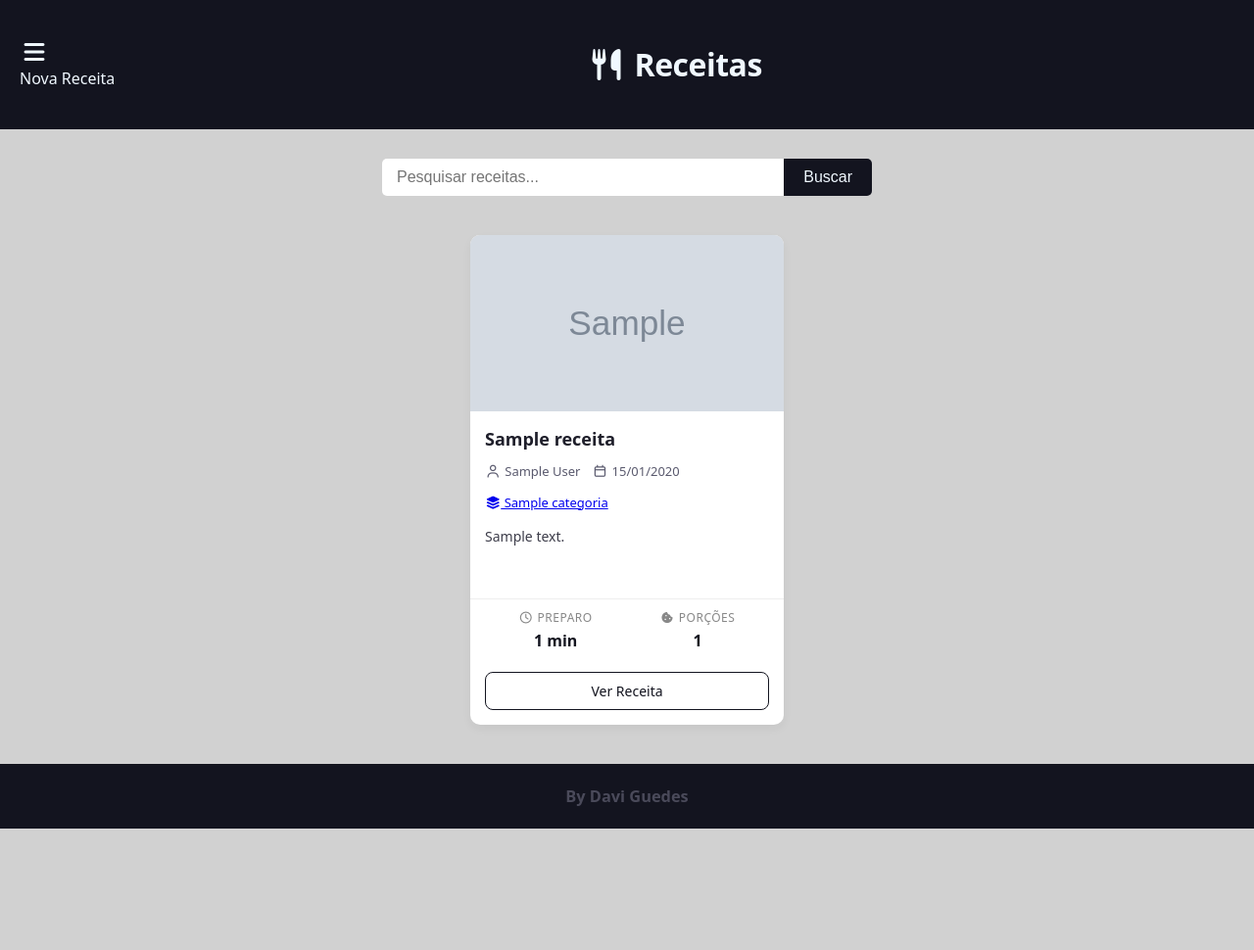
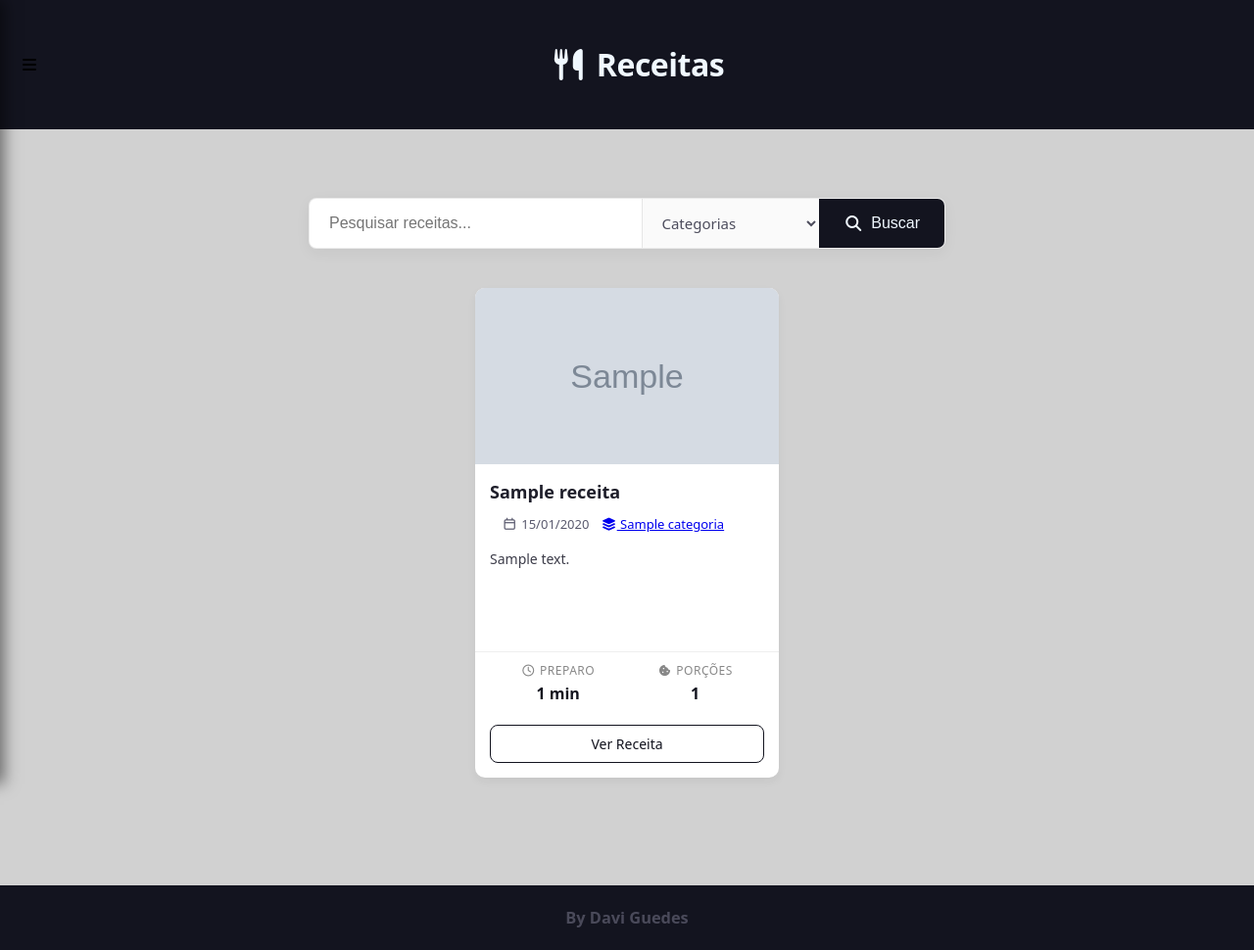
Before and after one commit to DaviGuedesNBRT/Cursos, a Django app: page / in a window 1280 px wide. Shown: the whole page at 98% size. Before the commit the page ends 846 px from the top, so only its background shows below. Run offline with Django 5.2, Linux system fonts and the light colour scheme; tables that the repository leaves empty hold one stand-in row (values such as "Sample post"); grey boxes marked "Sample" are stand-in pictures; some libraries are stand-ins or nearby versions.

Commit message:
fazendo coisa

```diff
--- a/curso_django/base_static/global/css/base_style.css
+++ b/curso_django/base_static/global/css/base_style.css
@@ -4,35 +4,6 @@
     margin: 0 auto;
     padding: 3rem 2rem;
 }
-
-/* HEADER */
-.main-header-container {
-    background-color: #13141f;
-    padding: 1.2rem 2rem;
-    display: flex;
-    align-items: center;
-    justify-content: space-between;
-}
-
-.main-logo {
-    font-size: 3.2rem;
-    color: aliceblue;
-    text-decoration: none;
-    display: flex;
-    align-items: center;
-    gap: 0.8rem;
-    width: fit-content;
-}
-
-.main-logo-icon {
-    font-size: 3.2rem;
-}
-
-.main-logo-text {
-    font-weight: 700;
-    letter-spacing: -0.5px;
-}
-
 
 /* FOOTER */
 footer {
--- a/curso_django/receitas/models.py
+++ b/curso_django/receitas/models.py
@@ -17,7 +17,7 @@
     rec_tempo_preparo = models.IntegerField()
     rec_rendimento = models.IntegerField()
 
-    rec_categoria = models.ForeignKey(tb_categorias, on_delete=models.SET_NULL, null=True)
+    rec_categoria = models.ForeignKey(tb_categorias, on_delete=models.SET_NULL, null=True, blank=True, default=None)
     rec_imagem = models.ImageField(upload_to='receitas/imagens/')
     rec_data_criacao = models.DateTimeField(auto_now_add=True)
 
--- a/curso_django/receitas/receitas_static/static/css/home.css
+++ b/curso_django/receitas/receitas_static/static/css/home.css
@@ -21,101 +21,73 @@
     padding: 3rem 2rem;
 }
 
-/* HEADER */
-.main-header-container {
-    background-color: #13141f;
-    padding: 1.2rem 2rem;
-    display: flex;
-    align-items: center;
-    justify-content: space-between;
-}
-
-.main-logo {
-    font-size: 3.2rem;
-    color: aliceblue;
-    text-decoration: none;
-    display: flex;
-    align-items: center;
-    gap: 0.8rem;
-    width: fit-content;
-}
-
-.main-logo-icon {
-    font-size: 3.2rem;
-}
-
-.main-logo-text {
-    font-weight: 700;
-    letter-spacing: -0.5px;
-}
-menu {
-    margin: 0;
-    padding: 0;
-}
-
-menu ul {
-    list-style: none;
-    display: flex;
-    gap: 1.6rem;
-}
-
-menu ul li a {
-    color: aliceblue;
-    text-decoration: none;
-    font-weight: 500;
-    transition: color 0.3s ease;
-}
-
-menu ul li a:hover {
-    color: #ff9800;
-}
-
-.menu-toggle {
-    font-size: 2.4rem;
-    color: aliceblue;
-    cursor: pointer;
-    transition: color 0.3s ease;
-}
-
-.menu-toggle:hover {
-    color: #ff9800;
-}
 /* PESQUISA */
 .pesquisa {
     display: flex;
     justify-content: center;
-    margin: 3rem 0;
+    margin: 4rem 0;
+    width: 100%;
 }
 
 .pesquisa form {
     display: flex;
     width: 100%;
-    max-width: 50rem;
+    max-width: 65rem;
+    background-color: white;
+    border-radius: 0.8rem;
+    box-shadow: 0 4px 15px rgba(0, 0, 0, 0.05);
+    overflow: hidden; /* Garante que as bordas arredondadas cortem os filhos */
+    border: 1px solid rgba(0, 0, 0, 0.08);
+    transition: box-shadow 0.2s, border-color 0.2s;
 }
 
-.input-pesquisa {
-    flex: 1;
-    padding: 1rem 1.5rem;
-    border: none;
-    border-radius: 0.5rem 0 0 0.5rem;
-    font-size: 1.6rem;
-    background-color: white;
-    outline: none;
-    transition: box-shadow 0.2s;
+.pesquisa form:focus-within {
+    box-shadow: 0 4px 20px rgba(19, 20, 31, 0.15);
+    border-color: rgba(19, 20, 31, 0.3);
 }
 
-.input-pesquisa:focus {
-    box-shadow: 0 0 0 2px rgba(19, 20, 31, 0.3);
+/* Campo de Texto de Busca */
+.input-pesquisa {
+    flex: 2;
+    padding: 1.4rem 2rem;
+    border: none;
+    font-size: 1.6rem;
+    background-color: transparent;
+    outline: none;
+    color: #13141f;
 }
 
+/* Menu Dropdown de Categorias */
+.select-categoria {
+    flex: 1;
+    padding: 1.4rem 1.5rem;
+    border: none;
+    border-left: 1px solid rgba(0, 0, 0, 0.08); /* Divisória sutil interna */
+    font-size: 1.5rem;
+    background-color: #fafafa;
+    color: #4d4d5d;
+    outline: none;
+    cursor: pointer;
+    transition: background-color 0.2s;
+    font-family: inherit;
+}
+
+.select-categoria:hover {
+    background-color: #f1f1f1;
+}
+
+/* Botão de Envio */
 .submit {
-    padding: 1rem 2rem;
+    padding: 1.4rem 2.5rem;
     border: none;
-    border-radius: 0 0.5rem 0.5rem 0;
     background-color: #13141f;
     color: aliceblue;
     font-size: 1.6rem;
+    font-weight: 500;
     cursor: pointer;
+    display: flex;
+    align-items: center;
+    gap: 0.8rem;
     transition: background-color 0.2s;
 }
 
@@ -123,6 +95,21 @@
     background-color: #2c2e3a;
 }
 
+/* Estado de aviso para quando a busca falhar */
+.sem-receitas {
+    text-align: center;
+    padding: 6rem 2rem;
+    color: #6a6a7a;
+    font-size: 1.8rem;
+    width: 100%;
+}
+
+.sem-receitas i {
+    font-size: 4rem;
+    margin-bottom: 1.5rem;
+    color: #a0a0b0;
+    display: block;
+}
 
 
 /* GRADE DE RECEITAS */
--- /dev/null
+++ b/curso_django/receitas/receitas_static/static/js/sidebar.js
@@ -0,0 +1,22 @@
+// O código fica limpo, sem as tags <script>
+document.addEventListener("DOMContentLoaded", function () {
+    const openBtn = document.getElementById("sidebar-open-btn");
+    const closeBtn = document.getElementById("sidebar-close-btn");
+    const sidebar = document.getElementById("recipe-sidebar");
+    const overlay = document.getElementById("sidebar-overlay");
+
+    if (openBtn && sidebar && overlay) {
+        openBtn.addEventListener("click", function() {
+            sidebar.classList.add("active");
+            overlay.classList.add("active");
+        });
+
+        const fechar = function() {
+            sidebar.classList.remove("active");
+            overlay.classList.remove("active");
+        };
+
+        if (closeBtn) closeBtn.addEventListener("click", fechar);
+        overlay.addEventListener("click", fechar);
+    }
+});
--- a/curso_django/receitas/templates/receitas/pages/index.html
+++ b/curso_django/receitas/templates/receitas/pages/index.html
@@ -6,20 +6,35 @@
 {% endblock %}
 
 {% block content %}
-<main class="main">
+<main class="main container"> <!-- Adicionado container para alinhar com o restante do site -->
+
+    <!-- ÁREA DE PESQUISA E FILTRAGEM ADAPTADA -->
     <div class="pesquisa">
-        <form action="">
-            <input type="search" class="input-pesquisa" placeholder="Pesquisar receitas...">
-            <input type="submit" class="submit" value="Buscar">
+        <form action="{% url 'Receitas-home' %}" method="get">
+            <!-- Campo de Texto de Busca -->
+            <input type="search" name="q" class="input-pesquisa" placeholder="Pesquisar receitas..." value="{{ request.GET.q }}">
+
+            <!-- SELECT CORRIGIDO: Substituído <section> por <select> -->
+            <select name="categoria" class="select-categoria">
+                <option value="">Categorias</option>
+                {% for categoria in categorias %}
+                    <option value="{{ categoria.cat_id }}" {% if request.GET.categoria == categoria.cat_id|stringformat:"i" %}selected{% endif %}>
+                        {{ categoria.cat_nome }}
+                    </option>
+                {% endfor %}
+            </select>
+
+            <!-- Botão Submit -->
+            <button type="submit" class="submit">
+                <i class="fa-solid fa-magnifying-glass"></i> Buscar
+            </button>
         </form>
     </div>
 
-    <!-- adicionar aqui um filtro por categorias para substituir uma pagina que apenas serviria de filtro
-     para as categorias-->
-
-    <!-- Container único -->
+    <!-- Container de Receitas -->
     <div class="receitas">
         {% for recipe in receitas %}
+            {% if recipe.rec_publicada == True %}
             <div class="receita">
                 <div class="receita-imagem">
                     <img src="{{ recipe.rec_imagem.url }}" alt="{{ recipe.rec_nome }}">
@@ -29,11 +44,13 @@
                     <div class="info-receita-container">
 
                         <p>
+                            {% if recipe.autor is not None %}
                                 <i class="fa-regular fa-user"></i>
                                 {% if recipe.rec_user_id.first_name and recipe.rec_user_id.last_name %}
-                        {{ recipe.rec_user_id.first_name }} {{ recipe.rec_user_id.last_name }}
+                                    {{ recipe.autor.first_name }} {{ recipe.autor.last_name }}
                                 {% else %}
                                     {{ recipe.rec_user_id.username }}
+                                    {% endif %}
                             {% endif %}
                         </p>
 
@@ -41,12 +58,13 @@
                             <i class="fa-regular fa-calendar"></i>
                             {{ recipe.rec_data_criacao|date:"d/m/Y" }}
                         </p>
-
+                        {% if recipe.rec_categoria is not none %}
                         <a href="{% url 'Receitas-home' %}?categoria={{ recipe.rec_categoria.cat_id }}"
                         class="categoria-link">
-                        <i class="fa-solid fa-layer-group"></i> {{ recipe.rec_categoria.cat_nome }}
+                            <i class="fa-solid fa-layer-group"></i>
+                            {{ recipe.rec_categoria.cat_nome }}
                         </a>
-
+                        {% endif %}
                     </div>
                 </div>
                 <div class="descricao-receitas">
@@ -64,6 +82,21 @@
                 </div>
                 <a href="{% url 'Receitas-detail' recipe.rec_id %}" class="receita-btn">Ver Receita</a>
             </div>
+            {% else %}
+
+            {% if recipe == receitas.last %}
+                <div class="sem-receitas">
+                    <p>Nenhuma receita encontrada para o filtro aplicado.</p>
+                </div>
+                {% endif %}
+            {% endif %}
+
+        {% empty %}
+
+            <div class="sem-receitas">
+                <p>Nenhuma receita encontrada para o filtro aplicado.</p>
+            </div>
+
         {% endfor %}
     </div>
 </main>
--- a/curso_django/receitas/templates/receitas/partials/header.html
+++ b/curso_django/receitas/templates/receitas/partials/header.html
@@ -1,9 +1,13 @@
+{% load static %}
+<script src="{% static 'js/sidebar.js' %}"></script>
+<link rel="stylesheet" href="{% static 'global/css/header.css' %}">
+
+
 <header class="main-header-container">
     <menu>
-        <i class="fa-solid fa-bars menu-toggle"></i>
-        <ul>
-            <li><a href="{% url 'Receitas-nova-receita' %}">Nova Receita</a></li>
-        </ul>
+        {%if request.resolver_match.url_name != 'Receitas-login' and request.resolver_match.url_name != 'Receitas-register' %}
+        <i class="fa-solid fa-bars menu-toggle" id="sidebar-open-btn"></i>
+        {% endif %}
     </menu>
     <div class="main-header container">
         <h1>
@@ -14,3 +18,19 @@
         </h1>
     </div>
 </header>
+
+{% if request.resolver_match.url_name != 'Receitas-login' and request.resolver_match.url_name != 'Receitas-register' %}
+<aside class="recipe-sidebar" id="recipe-sidebar">
+    <div class="sidebar-header">
+        <h2>Navegação</h2>
+        <!-- Ícone do Font Awesome para fechar -->
+        <i class="fa-solid fa-xmark menu-close" id="sidebar-close-btn"></i>
+    </div>
+    <nav class="sidebar-links">
+        <a href="{% url 'Receitas-home' %}">Início</a>
+        <a href="{% url 'Receitas-nova-receita' %}">Nova Receita</a>
+    </nav>
+</aside>
+
+<div class="sidebar-overlay" id="sidebar-overlay"></div>
+{% endif %}
--- a/curso_django/receitas/views.py
+++ b/curso_django/receitas/views.py
@@ -3,7 +3,7 @@
 from django.shortcuts import render
 from django.urls import reverse
 from .utils.receitas.inject import make_recipe
-from receitas.models import tb_receitas
+from receitas.models import tb_receitas, tb_categorias
 
 
 def register(request):
@@ -13,9 +13,10 @@
     return render(request, 'receitas/pages/login.html')
 
 def home(request):
+    categorias = tb_categorias.objects.all()
     recipe = tb_receitas.objects.all()
     return render(request, 'receitas/pages/index.html', context={
-        'receitas': recipe
+        'receitas': recipe, 'categorias': categorias
     })
 
 def receita(request, id):
```
Also changed, not shown: curso_django/base_static/global/css/header.css (added, +62 -0 lines). Lines whose indentation alone changed are shown as unchanged.
